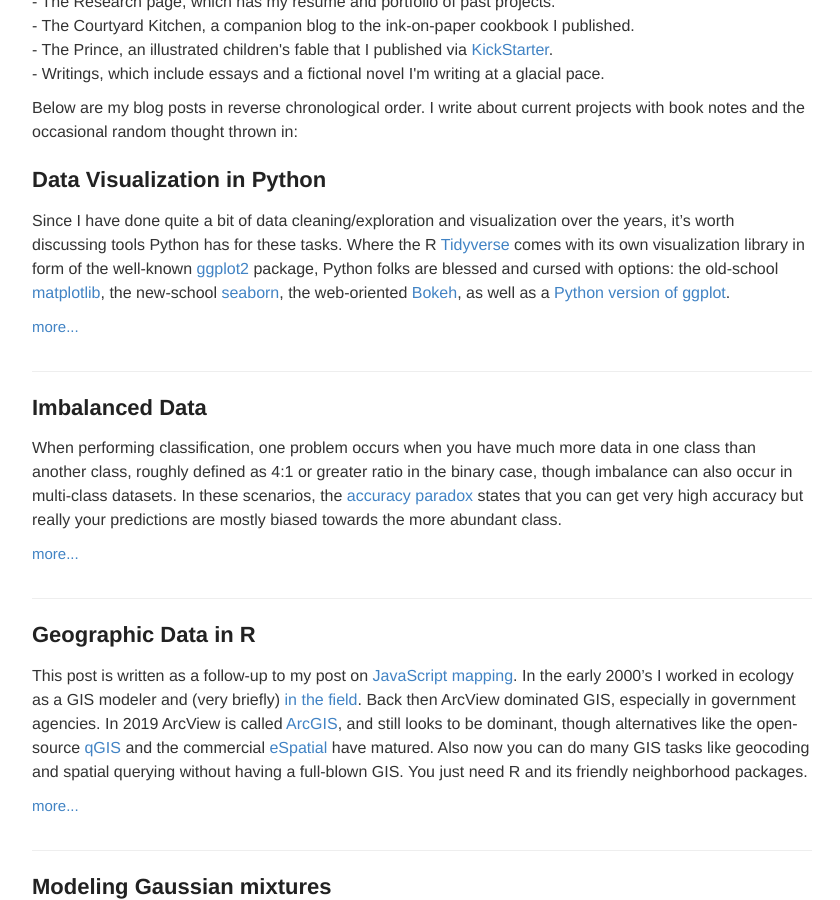
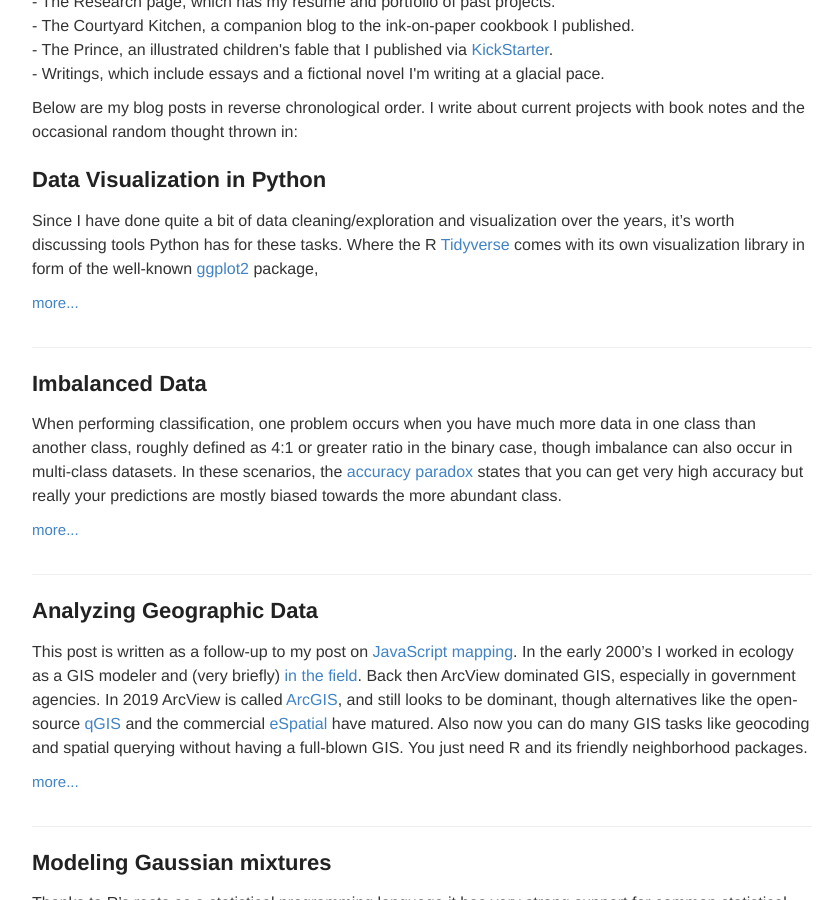
Before and after one commit to ptvan/ptvan.github.io, a Jekyll site: the page built from index.html, in a window 1280 px wide and 900 px high, scrolled down 274 px. Shown: the whole window, without its empty margins (218-1058 px from the left). Built offline with Jekyll 4.4.1, drawn with Linux system fonts in a browser that asks for light colours.

Commit message:
refactored blog posts

```diff
--- a/_posts/2019-12-03-geographic-data-in-R.md
+++ b/_posts/2019-12-03-analyzing-geographic-data.md
@@ -1,6 +1,6 @@
 ---
 layout: post
-title: Geographic Data in R
+title: Analyzing Geographic Data
 ---
 
 This post is written as a follow-up to my post on [JavaScript mapping](https://ptvan.github.io/javascript-interactive-streetmap/). In the early 2000's I worked in ecology as a GIS modeler and (very briefly) [in the field](https://www.fs.usda.gov/colville/). Back then ArcView dominated GIS, especially in government agencies. In 2019 ArcView is called [ArcGIS](https://www.esri.com/en-us/arcgis/products/arcgis-pro/overview), and still looks to be dominant, though alternatives like the open-source [qGIS](https://www.qgis.org) and the commercial [eSpatial](https://www.espatial.com/mapping-software) have matured. Also now you can do many GIS tasks like geocoding and spatial querying without having a full-blown GIS. You just need R and its friendly neighborhood packages.
@@ -20,3 +20,9 @@
 For plotting maps, `ggplot2` conveniently implements `geom_sf` for static maps, and `coord_sf` for projection, as described in this [great writeup on r-spatial.org](https://www.r-spatial.org/r/2018/10/25/ggplot2-sf.html).
 
 Geocoding requires a bit more work. `ggmap` supports GoogleMaps and OpenStreetMap, which I prefer since it doesn't require an API key. If you want to geocode IP addresses, there is an appropriately named [r_IPgeocode](https://github.com/cengel/r_IPgeocode) package for that, of course.
+
+## It's good to be polyglot: geographic data in Python
+
+If you're working in Python, [GeoViews](http://geoviews.org/) for handling large-scale maps, part of the [HoloViz](http://holoviz.org)* collection of libraries. For visualization, you can use the old-school [matplotlib](https://matplotlib.org/), the new-school [seaborn](https://seaborn.pydata.org/), as well as a [Python version of ggplot](http://ggplot.yhathq.com/). If you need interactivity, the web-oriented [Bokeh](https://docs.bokeh.org/en/latest) works well.
+
+*_Somewhat confusingly, HoloViz also provides `hvPlot`, which allows general-purpose plotting that partially overlaps with seaborn/matplotlib/ggplot._
--- a/_posts/2020-01-08-data-visualization-in-python.md
+++ b/_posts/2020-01-08-data-visualization-in-python.md
@@ -3,10 +3,4 @@
 title: Data Visualization in Python
 ---
 
-Since I have done quite a bit of data cleaning/exploration and visualization over the years, it's worth discussing tools Python has for these tasks. Where the R [Tidyverse](https://www.tidyverse.org/) comes with its own visualization library in form of the well-known [ggplot2](https://ggplot2.tidyverse.org/) package, Python folks are blessed and cursed with options: the old-school [matplotlib](https://matplotlib.org/), the new-school [seaborn](https://seaborn.pydata.org/), the web-oriented [Bokeh](https://docs.bokeh.org/en/latest), as well as a [Python version of ggplot](http://ggplot.yhathq.com/).
-
-## It's good to be polyglot: geographic data in Python
-
-I discussed working with geographic data using R in a [previous blogpost](https://ptvan.github.io/geographic-data-in-R/). Python has [GeoViews](http://geoviews.org/) for handling large-scale maps, part of the [HoloViz](http://holoviz.org)* collection of libraries.
-
-*_Somewhat confusingly, HoloViz also provides `hvPlot`, which allows general-purpose plotting that partially overlaps with seaborn/matplotlib/ggplot._
+Since I have done quite a bit of data cleaning/exploration and visualization over the years, it's worth discussing tools Python has for these tasks. Where the R [Tidyverse](https://www.tidyverse.org/) comes with its own visualization library in form of the well-known [ggplot2](https://ggplot2.tidyverse.org/) package,
```
